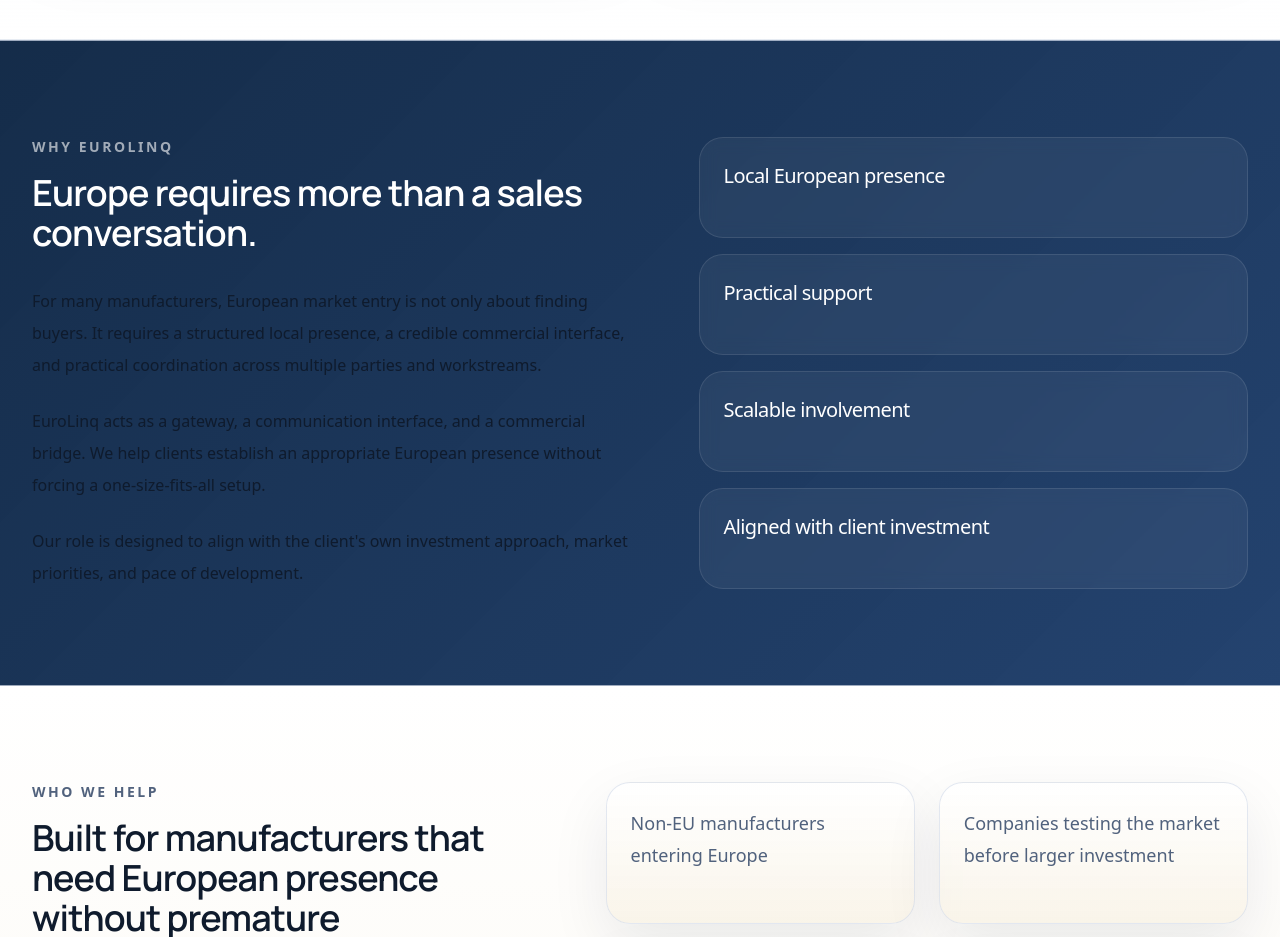
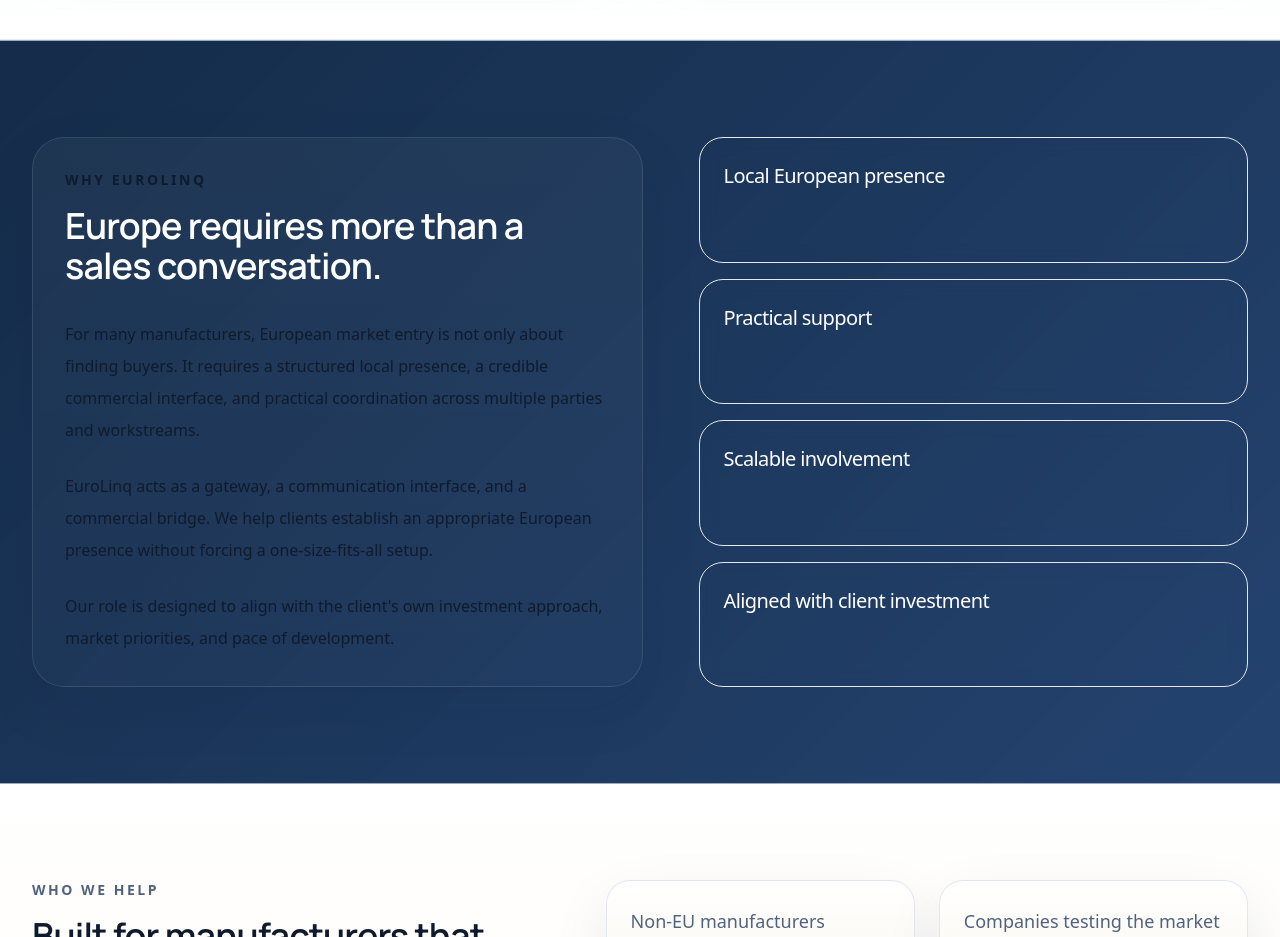
Before and after one commit to davimont62-maker/eurogateway-partners, a Next.js app: page / in a window 1280 px wide. Shown: the part 3620-4557 px from the top of the page. Built offline with nearby package versions, Linux system fonts and the light colour scheme.

Commit message:
Improve trust section contrast

```diff
--- a/components/trust-section.tsx
+++ b/components/trust-section.tsx
@@ -12,14 +12,14 @@
   return (
     <section className="section-space border-y border-line/70 bg-[linear-gradient(135deg,rgba(16,40,70,0.98),rgba(22,55,102,0.94))]">
       <div className="container-shell grid gap-14 lg:grid-cols-[1fr_0.9fr]">
-        <div>
-          <p className="text-sm font-semibold uppercase tracking-[0.18em] text-white/60">{eyebrow}</p>
+        <div className="rounded-[2rem] border border-white/10 bg-[linear-gradient(180deg,rgba(255,255,255,0.04),rgba(255,255,255,0.02))] p-8 shadow-soft">
+          <p className="text-sm font-semibold uppercase tracking-[0.18em] text-white/72">{eyebrow}</p>
           <h2 className="mt-4 max-w-3xl text-3xl font-semibold tracking-tight text-white sm:text-4xl">
             {narrative.title}
           </h2>
           <div className="mt-8 space-y-6">
             {narrative.paragraphs.map((paragraph) => (
-              <p key={paragraph} className="max-w-3xl text-base leading-8 text-white/74">
+              <p key={paragraph} className="max-w-3xl text-base leading-8 text-white/88">
                 {paragraph}
               </p>
             ))}
@@ -28,7 +28,10 @@
 
         <div className="grid gap-4">
           {narrative.points.map((point) => (
-            <div key={point} className="rounded-3xl border border-white/10 bg-white/5 p-6 text-white/78 backdrop-blur">
+            <div
+              key={point}
+              className="rounded-3xl border border-white/12 bg-white/8 p-6 text-white/84 backdrop-blur"
+            >
               <p className="text-xl font-medium tracking-[-0.03em] text-white">{point}</p>
             </div>
           ))}
```
